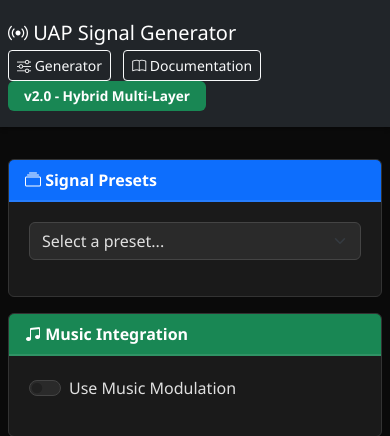
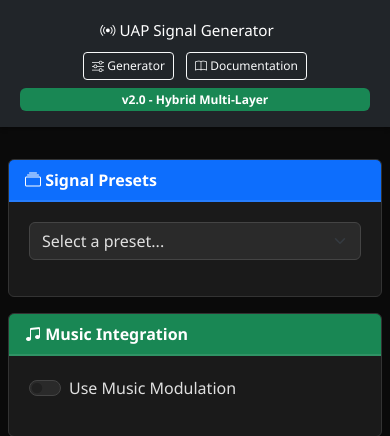
Before and after one commit to ddeveloper72/Ultrasonic_Sweep, a Flask app: page / in a window 390 px wide. Shown: the top 436 px of the page. Run offline with Flask 3, Linux system fonts and the light colour scheme; data that the repository does not hold is empty.

Commit message:
Add mobile-responsive navbar to landing page matching documentation page

```diff
--- a/templates/dashboard.html
+++ b/templates/dashboard.html
@@ -9,6 +9,52 @@
     <link href="https://cdn.jsdelivr.net/npm/bootstrap@5.3.0/dist/css/bootstrap.min.css" rel="stylesheet">
     <link href="https://cdn.jsdelivr.net/npm/bootstrap-icons@1.11.0/font/bootstrap-icons.css" rel="stylesheet">
     <link href="{{ url_for('static', filename='css/dashboard.css') }}" rel="stylesheet">
+    <style>
+        /* Mobile navbar optimization */
+        .navbar {
+            padding: 0.5rem 0.75rem;
+        }
+
+        .navbar .container-fluid {
+            flex-wrap: wrap;
+            gap: 0.5rem;
+        }
+
+        .navbar-brand {
+            font-size: 1rem !important;
+            margin-bottom: 0 !important;
+        }
+
+        .navbar .btn-sm {
+            font-size: 0.75rem;
+            padding: 0.25rem 0.5rem;
+        }
+
+        .navbar .badge {
+            font-size: 0.75rem;
+            padding: 0.35rem 0.5rem;
+        }
+
+        /* Stack navbar items on very small screens */
+        @media (max-width: 576px) {
+            .navbar .container-fluid {
+                justify-content: center;
+                text-align: center;
+            }
+
+            .navbar-brand {
+                width: 100%;
+                text-align: center;
+                font-size: 0.95rem !important;
+            }
+
+            .navbar .badge {
+                width: 100%;
+                display: block;
+                order: 3;
+            }
+        }
+    </style>
 </head>
 
 <body>
```
